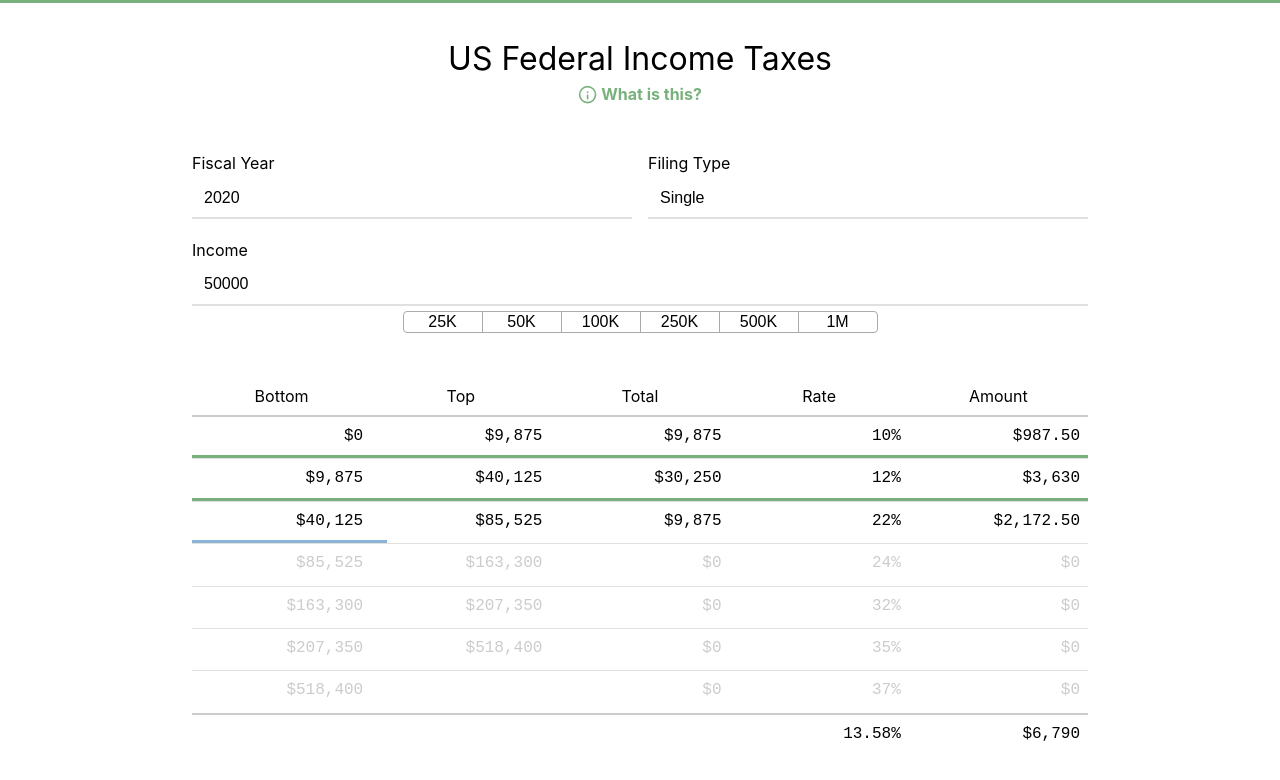
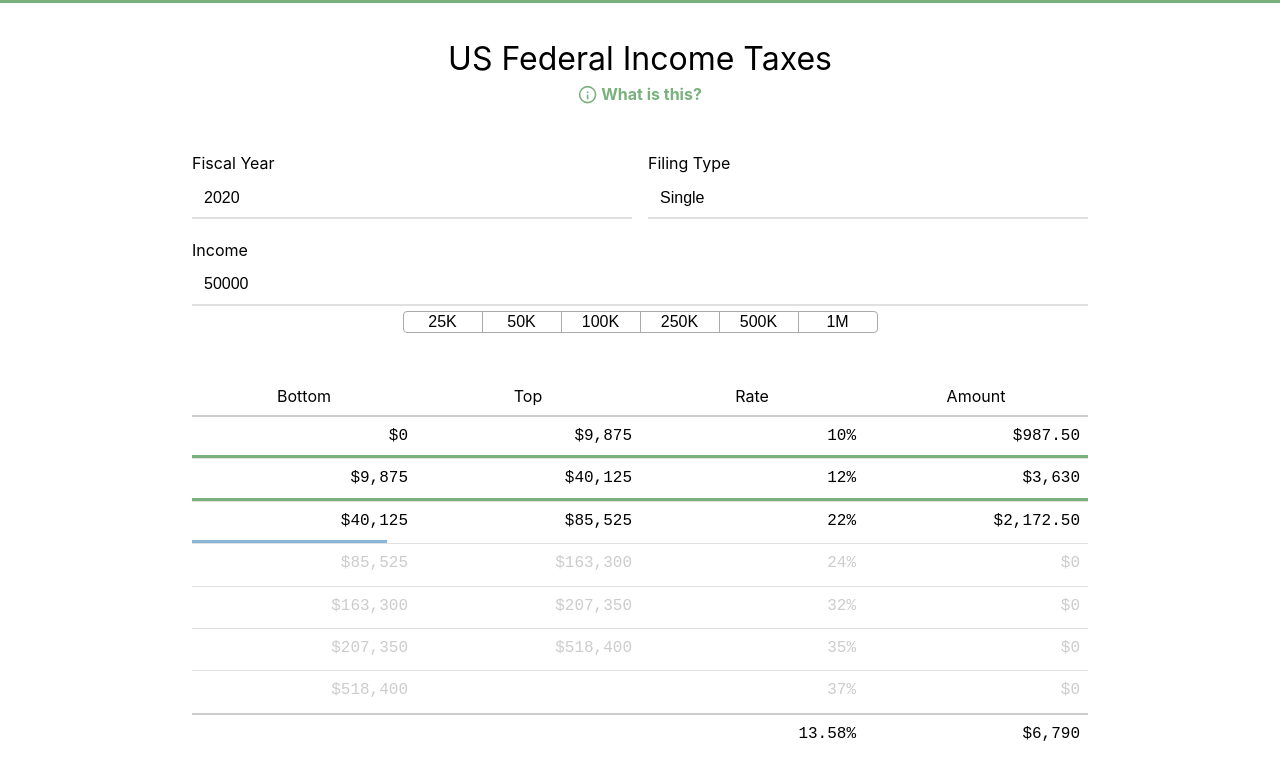
Before and after one commit to kddnewton/taxes, a React app: page / in a window 1280 px wide. Shown: the top 780 px of the page. Built offline with nearby package versions, Linux system fonts and the light colour scheme; the HTML template or start-up script is replaced by a standard one.

Commit message:
No real need to display the total

```diff
--- a/src/Table.tsx
+++ b/src/Table.tsx
@@ -87,17 +87,6 @@ const TableRow: React.FC<TableRowProps> = ({ income, segment }) => {
         </td>
         <td>
           <Modal>
-            <Modal.Trigger>
-              <Dollars amount={segment.total} />
-            </Modal.Trigger>
-            <Modal.Content>
-              This is the total amount of your income that falls within this tax
-              bracket.
-            </Modal.Content>
-          </Modal>
-        </td>
-        <td>
-          <Modal>
             <Modal.Trigger>{segment.rate}%</Modal.Trigger>
             <Modal.Content>
               This is the rate of this tax bracket. Any income you earn above the
@@ -119,7 +108,7 @@ const TableRow: React.FC<TableRowProps> = ({ income, segment }) => {
         </td>
       </tr>
       <tr className={styles.progress}>
-        <td colSpan={5}>
+        <td colSpan={4}>
           <ProgressBar value={segment.percent} />
         </td>
       </tr>
@@ -148,7 +137,6 @@ const Table: React.FC<TableProps> = ({ bracketSet, filingType, income }) => {
           <tr>
             <th>Bottom</th>
             <th>Top</th>
-            <th>Total</th>
             <th>Rate</th>
             <th>Amount</th>
           </tr>
@@ -160,7 +148,7 @@ const Table: React.FC<TableProps> = ({ bracketSet, filingType, income }) => {
         </tbody>
         <tfoot className={styles.footer}>
           <tr className={styles.data}>
-            <td colSpan={3} />
+            <td colSpan={2} />
             <td>
               <Modal>
                 <Modal.Trigger>
--- a/src/table.module.css
+++ b/src/table.module.css
@@ -32,7 +32,7 @@
   padding: 8px;
   text-align: right;
   vertical-align: top;
-  width: 20%;
+  width: 25%;
 }
 
 .body .data:hover {
```
